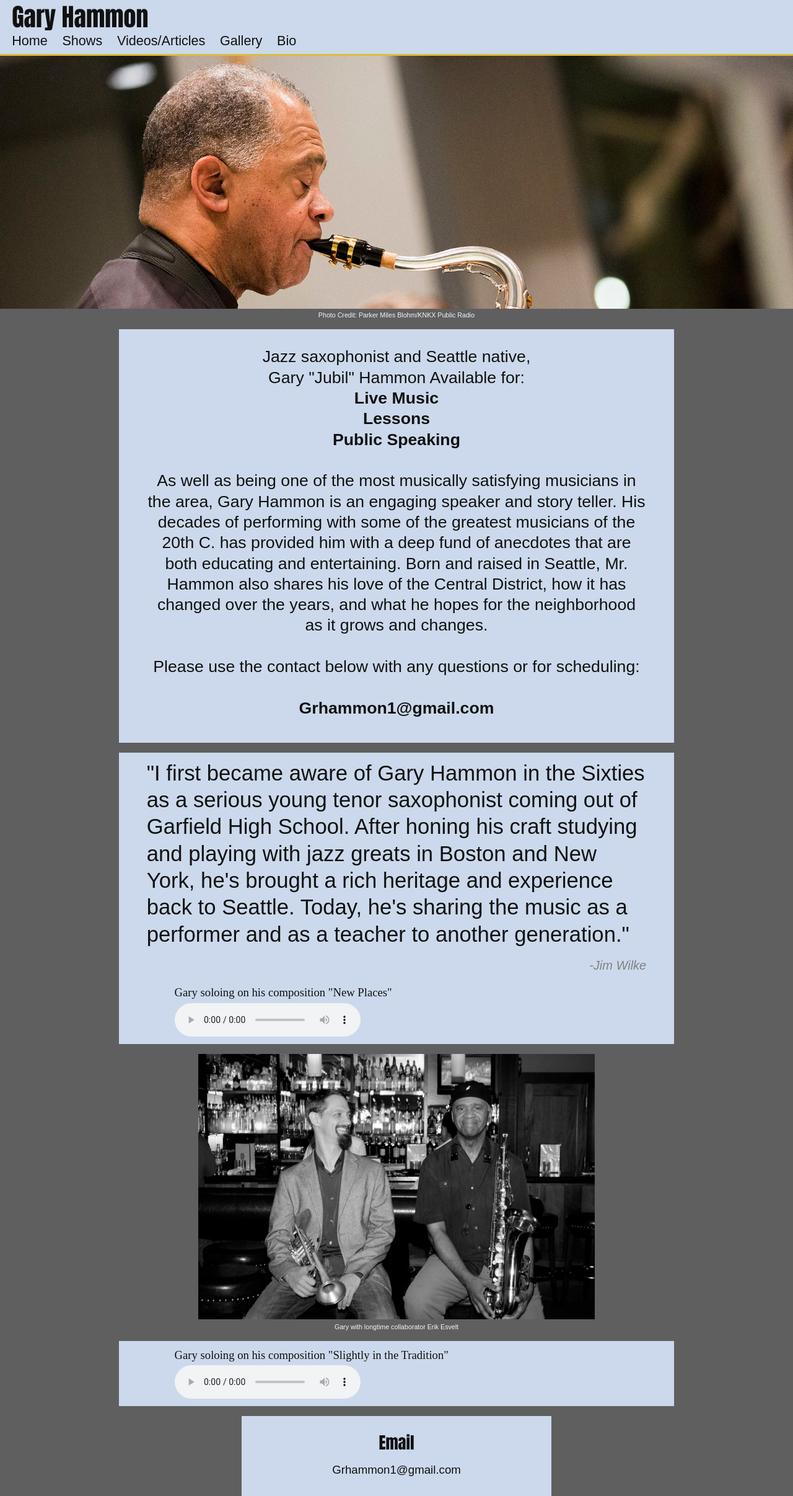
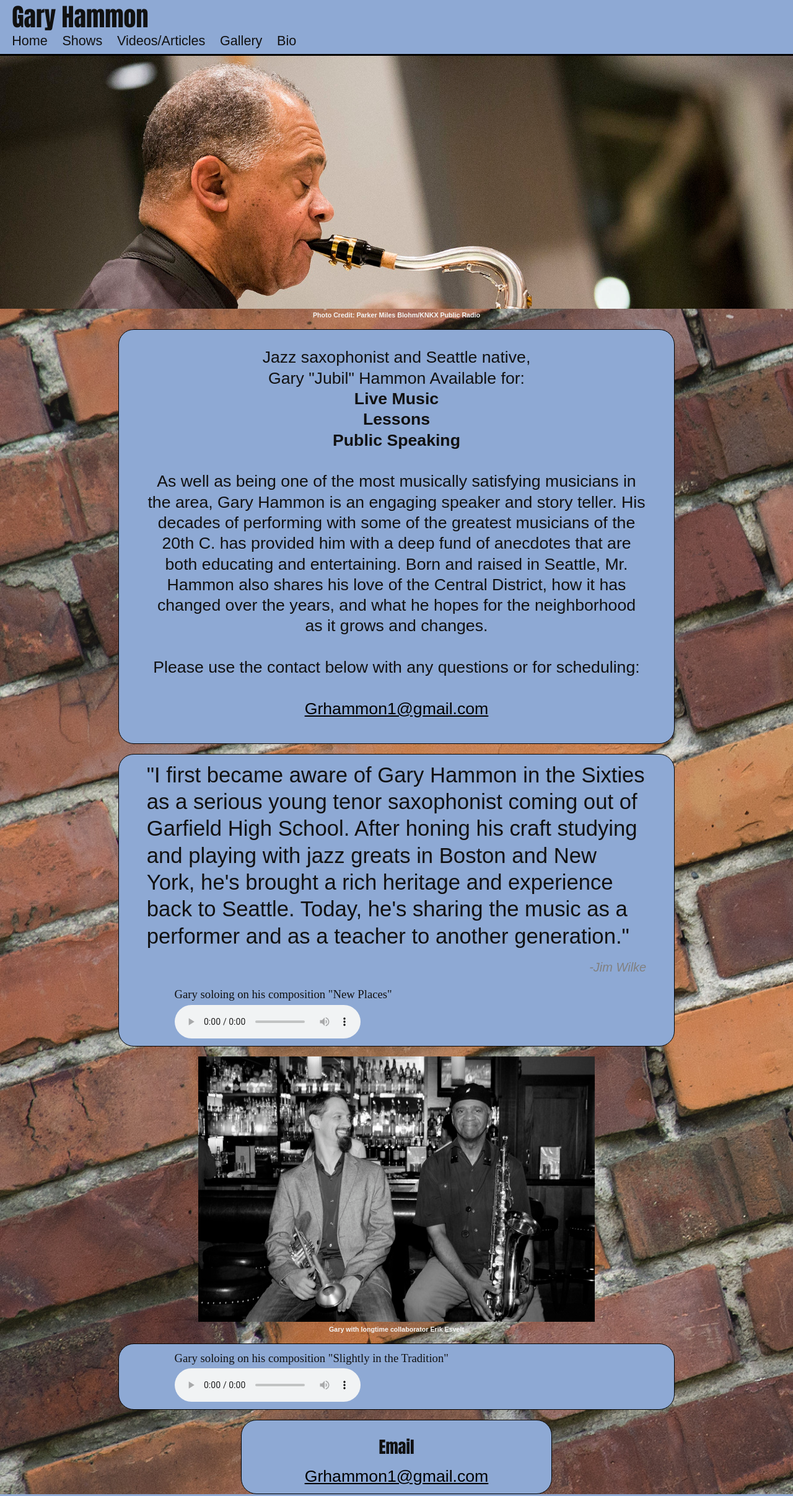
Before and after one commit to kris3579/Hammond-Website, a Node server app: page / in a window 1280 px wide. Shown: the whole page at 62% size. Run offline with Node 20, Linux system fonts and the light colour scheme; some web fonts are replaced.

Commit message:
looking better

```diff
--- a/public/styles/base.css
+++ b/public/styles/base.css
@@ -1,7 +1,7 @@
 html {
-  /* background-color: rgb(192, 206, 228); */
-  background-color: rgb(95, 95, 95);
-  /* overflow: hidden; */
+  /* background-color: rgb(95, 95, 95); */
+  background-image: url('./../assets/images/brickbackground.jpg');
+  background-size: cover;
 }
 
 body {
@@ -36,6 +36,10 @@ figcaption {
   margin-bottom: .75vh;
 }
 
+a {
+  color: black;
+}
+
 p {
   margin-top: 2vh;
   padding: 0vh 1.5vw;
@@ -44,7 +48,8 @@ p {
 }
 
 nav {
-  border-bottom: 3px solid rgb(218, 189, 61);
+  border-bottom: 3px solid black;
+  /* border-bottom: 3px solid rgb(218, 189, 61); */
   padding: 0vh 1.5vw;
   padding-bottom: 1vh;
 }
@@ -112,16 +117,20 @@ nav {
   width: 66vw;
   padding: 1.5vh 2vw;
   margin: 2vh auto;
-  background-color: rgb(204, 217, 236);
+  background-color: rgb(142, 169, 212);
+  border: 1.5px solid black;
+  border-radius: 25px;
 }
 
 .articleBar {
   height: 100%;
   width: 30vw;
   float: right;
-  background-color: rgb(204, 217, 236);
+  background-color: rgb(142, 169, 212);
   margin-top: 1vh;
   padding-top: 2vh;
+  border: 1.5px solid black;
+  border-radius: 25px;
 }
 
 .articlesHeader {
@@ -135,7 +144,6 @@ nav {
   display: block;
   font-size: 14pt;
   padding-left: .75vw;
-  text-decoration: none;
 }
 
 .articleDesc {
@@ -147,7 +155,9 @@ nav {
   margin: 0 auto;
   width: 35vw;
   padding: 1.5vh 2vw;
-  background-color: rgb(204, 217, 236);
+  background-color: rgb(142, 169, 212);
+  border: 1.5px solid black;
+  border-radius: 25px;
 }
 
 .vid {
@@ -170,10 +180,12 @@ nav {
   color: whitesmoke;
   text-align: center;
   margin: 0;
+  font-weight: bold;
 }
 
 .garyBlurb {
   text-align: center;
+  align-content: center;
   font-size: 20pt;
 }
 
@@ -194,8 +206,9 @@ nav {
 
 .galleryCaption {
   color: whitesmoke;
+  font-weight: bold;
   font-size: 10pt;
-  margin: 0;
+  margin: 1vh 0vw 0vh 0vw;
   text-align: center;
 }
 
@@ -217,8 +230,7 @@ nav {
   box-shadow: 0px 3px 6px rgba(0, 0, 0, 0.9);
 }
 
-.galleryImage:empty
-{
+.galleryImage:empty {
 	top: 50%;
 	left: 50%;
 	-webkit-transform: translate(-50%, -50%);
@@ -231,7 +243,8 @@ nav {
 #headerBox {
   position: sticky;
   top: 0;
-  background-color: rgb(204, 217, 236);
+  background-color: rgb(142, 169, 212);
+  /* background-color: rgb(204, 217, 236); */
   clear: both;
   z-index: 1000;
 }
@@ -364,10 +377,16 @@ nav {
 
   .galleryCaption {
     font-size: 10pt;
+    margin: 0;
   }
 
   .galleryDiv {
     width: 100vw;
+    margin: 2.5vh 0vw 0vh 0vw;
+  }
+
+  .galleryImage:empty {
+    top: 57%;
   }
 
   .aboutP {
--- a/views/partials/gallery.ejs
+++ b/views/partials/gallery.ejs
@@ -3,7 +3,7 @@
   <div class="galleryDiv"><img class="galleryImage" src="/assets/images/GaryWithTigers.jpg"><p class="galleryCaption">Promotional material from an album recorded with Hadley Caliman</p></div>
 </div>
 <div class="galleryContainer">
-  <div class="galleryDiv"><img class="galleryImage" src="/assets/images/oldSkoolGary.png"><p class="galleryCaption">Gary Hammon with trumpeter Rodman Bostic</p></div>
+  <div class="galleryDiv"><img class="galleryImage" src="/assets/images/oldSkoolGary.png"><p class="galleryCaption">Gary Hammon playing with trumpeter Rodman Bostic</p></div>
   <div class="galleryDiv"><img class="galleryImage" src="/assets/images/GaryAmongMany.jpg"><p class="galleryCaption">Rahsaan Roland Kirk, Norman Bishop Williams, Gary, and Steve Turre</p></div>
 </div>
 <div class="galleryContainer">
--- a/views/partials/home.ejs
+++ b/views/partials/home.ejs
@@ -20,7 +20,8 @@
       <br>
       Please use the contact below with any questions or for scheduling:<br>
       <br>
-      <strong>Grhammon1@gmail.com</strong></p>
+      <a class="garyBlurb" href="mailto:grhammon@gmail.com?subject=garyhammonmusic.com">Grhammon1@gmail.com</a>
+      </p>
   </div>
 
   <div class="quotesDiv">
@@ -50,6 +51,6 @@
 
   <div class="contactDiv">
     <h2>Email</h2>
-    <p>Grhammon1@gmail.com</p>
+    <a class="garyBlurb" href="mailto:grhammon@gmail.com?subject=garyhammonmusic.com">Grhammon1@gmail.com</a>
   </div>
 </div>
```
Also changed, not shown: public/assets/images/brickbackground.jpg (added), 1 other file.
